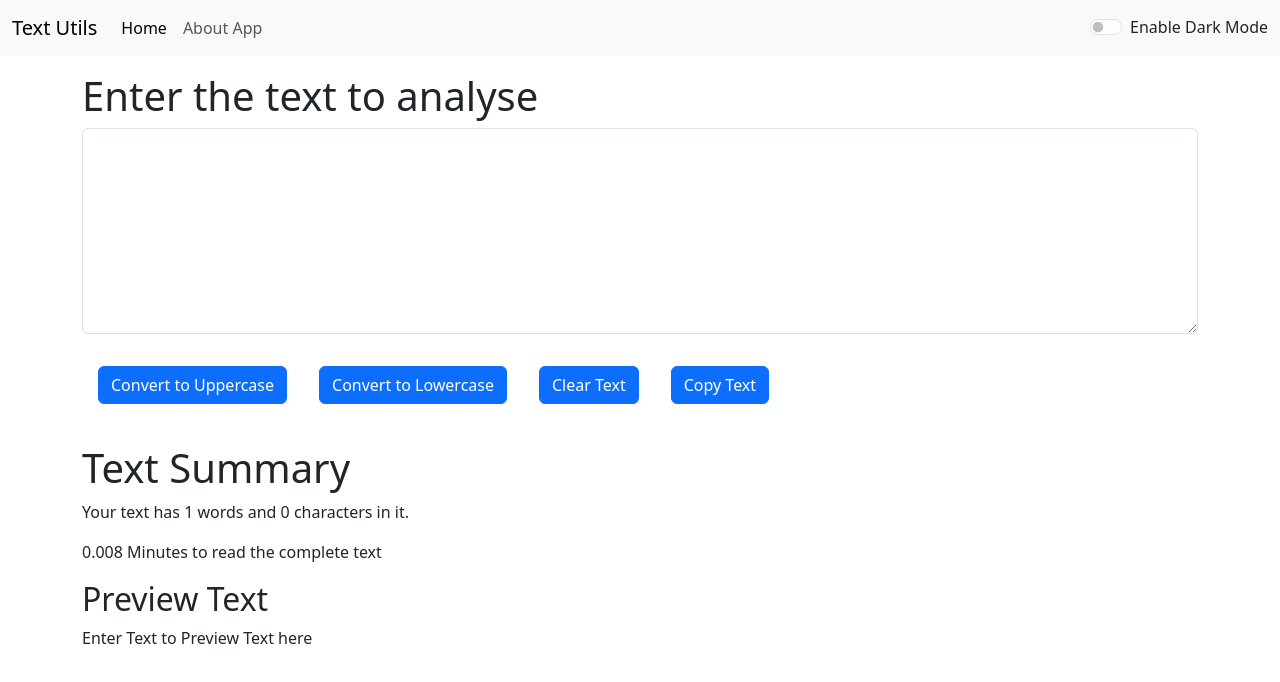
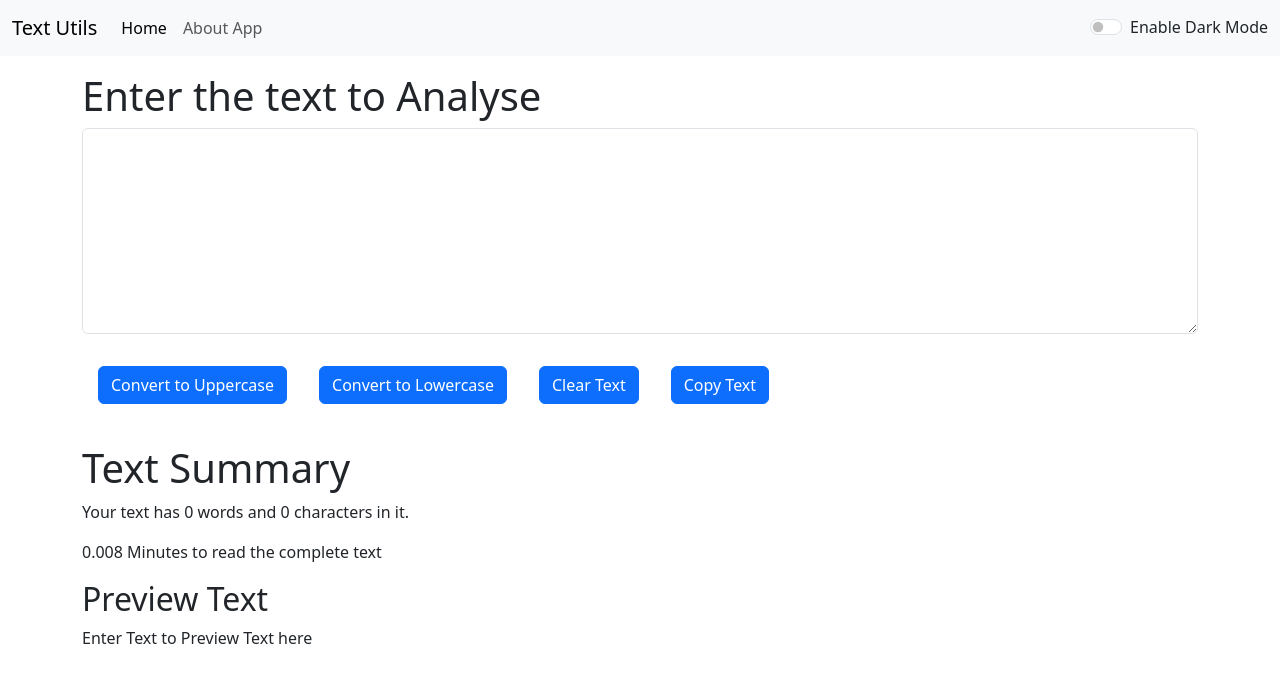
Before and after one commit to Umang-saxena/Text-Utils, a React (Create React App) app: page / in a window 1280 px wide. Shown: the top 682 px of the page. Built offline with nearby package versions, Linux system fonts and the light colour scheme.

Commit message:
Minor Bugs Fixed

```diff
--- a/src/App.js
+++ b/src/App.js
@@ -24,7 +24,7 @@ function App() {
     <div className="container my-3">
     </div>
       <Routes>
-        <Route exact path='/' element={<TextForm heading="Enter the text to analyse" mode={mode}/>} />
+        <Route exact path='/' element={<TextForm heading="Enter the text to Analyse" mode={mode}/>} />
         <Route exact path='about' element={<About mode={mode}/>}/>
       </Routes>
     </BrowserRouter>
--- a/src/components/TextForm.js
+++ b/src/components/TextForm.js
@@ -47,7 +47,7 @@ export default function TextForm(props) {
         </div>
         <div className="container my-4 ">
             <h1 className={`text-${props.mode==='light'?'dark':'light'}`}>Text Summary</h1>
-            <p className={`text-${props.mode==='light'?'dark':'light'}`}> Your text has {text.split(" ").length} words and {text.length} characters in it.</p>
+            <p className={`text-${props.mode==='light'?'dark':'light'}`}> Your text has {text.split(" ").filter((element)=>{return element.length!==0}).length} words and {text.length} characters in it.</p>
             <p className={`text-${props.mode==='light'?'dark':'light'}`}> {0.008 * text.split(" ").length} Minutes to read the complete text</p>
             <h2 className={`text-${props.mode==='light'?'dark':'light'}`}>Preview Text</h2>
             <p className={`text-${props.mode==='light'?'dark':'light'}`}>{text.length>0 ? text : "Enter Text to Preview Text here"}</p>
```
